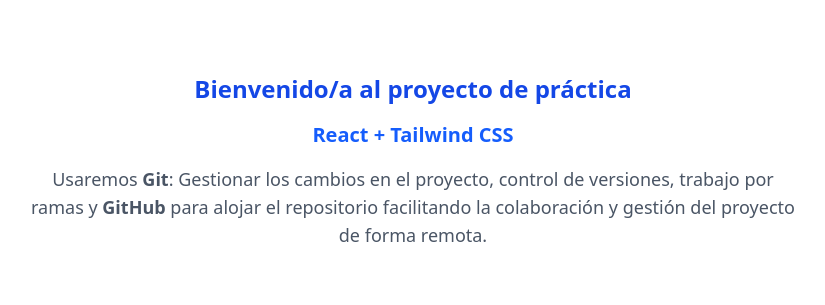
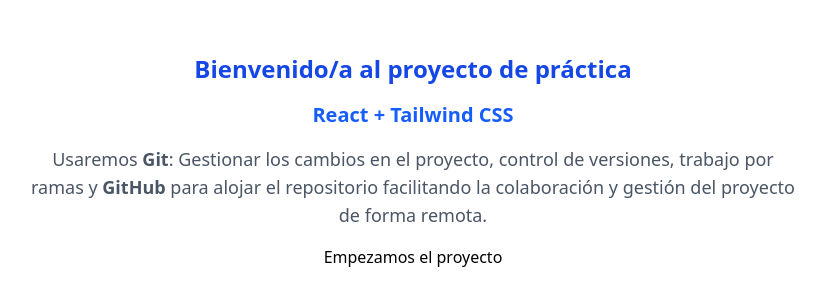
Before and after one commit to arisrodriguez/Cardify, a React (Vite) app: page / in a window 1280 px wide. Shown: the part 239-544 px from the top of the page, without its empty margins (227-1052 px from the left). Built offline with nearby package versions, Linux system fonts and the light colour scheme.

Commit message:
probando commit por actualización del proyecto

```diff
--- a/src/App.jsx
+++ b/src/App.jsx
@@ -8,6 +8,7 @@ function App() {
           <h1 className="font-bold text-2xl text-blue-700">Bienvenido/a al proyecto de práctica</h1>
           <p className="font-semibold text-xl text-blue-600">React + Tailwind CSS</p>
           <p className="text-lg text-gray-600">Usaremos <b>Git</b>: Gestionar los cambios en el proyecto, control de versiones, trabajo por ramas y <b>GitHub</b> para alojar el repositorio facilitando la colaboración y gestión del proyecto de forma remota.</p>
+          <p>Empezamos el proyecto</p>
         </div>
       </div>
     </>
```
